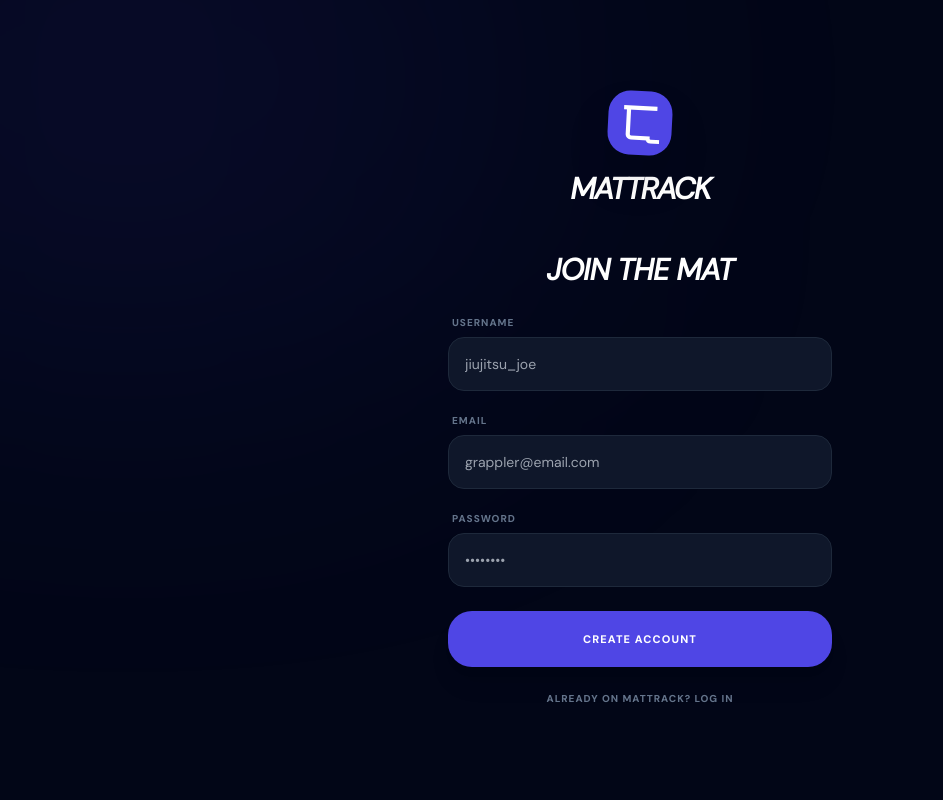
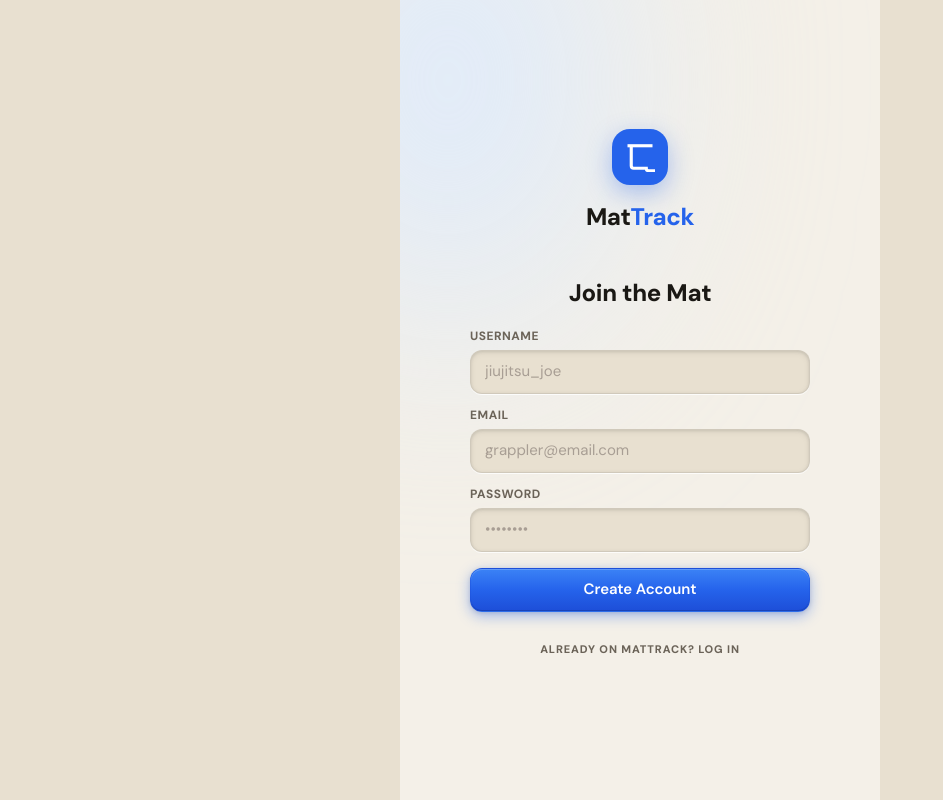
Before and after one commit to Ehsan516/MatTrack, a React (Vite) app: page / in a window 1280 px wide. Both pictures are taken after a click on the button "NO ACCOUNT? CREATE PROFILE". Shown: the whole page, without its empty margins (0-943 px from the left). Built offline with nearby package versions, Linux system fonts and the light colour scheme.

Commit message:
Migrate auth screen to the new design system
Login/signup/verify now use the shared field, btn, and modal-icon
components instead of dark Tailwind utility classes. Also dropped
two unused imports (UserRole, SportType, supabase) left over from
an earlier version of this screen.

```diff
--- a/components/Auth.tsx
+++ b/components/Auth.tsx
@@ -1,8 +1,6 @@
-
-import React, { useState, useEffect } from 'react';
-import { AuthStep, UserRole, SportType } from '../types';
+import React, { useState } from 'react';
+import { AuthStep } from '../types';
 import { dataService } from '../services/dataService';
-import { supabase } from '../services/supabaseClient';
 
 interface AuthProps {
   onComplete: () => void;
@@ -68,36 +66,36 @@ const Auth: React.FC<AuthProps> = ({ onComplete }) => {
       case 'LOGIN':
       case 'SIGNUP':
         return (
-          <div className="w-full max-w-sm space-y-6 animate-in fade-in zoom-in-95 duration-300">
-            <div className="text-center space-y-2">
-              <h1 className="text-3xl font-black tracking-tight text-white italic uppercase leading-none">
+          <div className="col gap-4" style={{ width: '100%' }}>
+            <div className="col gap-2" style={{ textAlign: 'center' }}>
+              <h1 className="modal-title" style={{ fontSize: '1.5rem' }}>
                 {step === 'LOGIN' ? 'Welcome Back' : 'Join the Mat'}
               </h1>
-              {error && <p className="text-red-400 text-[10px] font-black bg-red-500/10 p-2 rounded-lg uppercase tracking-widest">{error}</p>}
+              {error && <p className="badge red" style={{ justifyContent: 'center', padding: '8px 12px', whiteSpace: 'normal' }}>{error}</p>}
             </div>
 
-            <div className="space-y-4">
+            <div className="col gap-3">
               {step === 'SIGNUP' && (
-                <div className="space-y-1">
-                  <label className="text-[10px] font-black text-slate-500 uppercase tracking-widest ml-1">Username</label>
-                  <input type="text" value={username} onChange={e => setUsername(e.target.value)} placeholder="jiujitsu_joe" className="w-full bg-slate-900 border border-slate-800 rounded-2xl p-4 text-sm outline-none focus:ring-2 focus:ring-indigo-600 transition-all text-white" />
+                <div>
+                  <label className="field-label">Username</label>
+                  <input type="text" value={username} onChange={e => setUsername(e.target.value)} placeholder="jiujitsu_joe" className="field" />
                 </div>
               )}
-              <div className="space-y-1">
-                <label className="text-[10px] font-black text-slate-500 uppercase tracking-widest ml-1">Email</label>
-                <input type="email" value={email} onChange={e => setEmail(e.target.value)} placeholder="grappler@email.com" className="w-full bg-slate-900 border border-slate-800 rounded-2xl p-4 text-sm outline-none focus:ring-2 focus:ring-indigo-600 transition-all text-white" />
+              <div>
+                <label className="field-label">Email</label>
+                <input type="email" value={email} onChange={e => setEmail(e.target.value)} placeholder="grappler@email.com" className="field" />
               </div>
-              <div className="space-y-1">
-                <label className="text-[10px] font-black text-slate-500 uppercase tracking-widest ml-1">Password</label>
-                <input type="password" value={password} onChange={e => setPassword(e.target.value)} placeholder="••••••••" className="w-full bg-slate-900 border border-slate-800 rounded-2xl p-4 text-sm outline-none focus:ring-2 focus:ring-indigo-600 transition-all text-white" />
+              <div>
+                <label className="field-label">Password</label>
+                <input type="password" value={password} onChange={e => setPassword(e.target.value)} placeholder="••••••••" className="field" />
               </div>
             </div>
 
-            <button onClick={handleAuth} disabled={loading} className="w-full bg-indigo-600 hover:bg-indigo-500 disabled:opacity-50 text-white font-black py-5 rounded-[24px] shadow-xl transition-all active:scale-95 uppercase tracking-widest text-[11px]">
+            <button onClick={handleAuth} disabled={loading} className="btn btn-primary btn-full">
               {loading ? 'Processing...' : step === 'LOGIN' ? 'Sign In' : 'Create Account'}
             </button>
 
-            <button onClick={() => setStep(step === 'LOGIN' ? 'SIGNUP' : 'LOGIN')} className="w-full text-[10px] font-black text-slate-500 hover:text-indigo-400 uppercase tracking-widest transition-colors">
+            <button onClick={() => setStep(step === 'LOGIN' ? 'SIGNUP' : 'LOGIN')} className="link-btn" style={{ alignSelf: 'center' }}>
               {step === 'LOGIN' ? 'No account? Create profile' : 'Already on MatTrack? Log In'}
             </button>
           </div>
@@ -105,37 +103,39 @@ const Auth: React.FC<AuthProps> = ({ onComplete }) => {
 
       case 'VERIFY':
         return (
-          <div className="w-full max-w-sm space-y-8 animate-in zoom-in-95 duration-300">
-            <div className="text-center space-y-4">
-               <div className="w-16 h-16 bg-indigo-600/10 rounded-2xl flex items-center justify-center mx-auto text-indigo-500 shadow-inner">
-                 <svg className="w-8 h-8" fill="none" viewBox="0 0 24 24" stroke="currentColor" strokeWidth="2.5"><path d="M3 8l7.89 5.26a2 2 0 002.22 0L21 8M5 19h14a2 2 0 002-2V7a2 2 0 00-2-2H5a2 2 0 00-2-2v10a2 2 0 002 2z"/></svg>
-               </div>
-               <div className="space-y-1">
-                <h1 className="text-3xl font-black text-white italic uppercase tracking-tight">Check Inbox</h1>
-                <p className="text-slate-500 text-xs">Enter the 6-digit code sent to <span className="text-indigo-400 font-bold">{email}</span></p>
-               </div>
-               {error && <p className="text-red-400 text-[10px] font-black bg-red-500/10 p-2 rounded-lg uppercase tracking-widest text-center">{error}</p>}
+          <div className="col gap-5" style={{ width: '100%' }}>
+            <div className="col gap-3" style={{ textAlign: 'center', alignItems: 'center' }}>
+              <div className="modal-icon blue">
+                <svg width="24" height="24" viewBox="0 0 24 24" fill="none" stroke="currentColor" strokeWidth="2.5"><path d="M3 8l7.89 5.26a2 2 0 002.22 0L21 8M5 19h14a2 2 0 002-2V7a2 2 0 00-2-2H5a2 2 0 00-2-2v10a2 2 0 002 2z"/></svg>
+              </div>
+              <div>
+                <h1 className="modal-title">Check Inbox</h1>
+                <p className="modal-desc" style={{ marginBottom: 0, marginTop: 4 }}>Enter the 6-digit code sent to <span style={{ color: 'var(--blue-vivid)', fontWeight: 700 }}>{email}</span></p>
+              </div>
+              {error && <p className="badge red" style={{ justifyContent: 'center', padding: '8px 12px' }}>{error}</p>}
             </div>
 
-            <div className="space-y-6 text-center">
+            <div className="col gap-4" style={{ textAlign: 'center' }}>
               <input
                 type="text"
+                inputMode="numeric"
                 maxLength={6}
                 value={verificationCode}
                 onChange={e => setVerificationCode(e.target.value.replace(/[^0-9]/g, ''))}
                 placeholder="000000"
-                className="w-full bg-slate-900 border border-slate-800 rounded-[32px] p-6 text-center text-5xl font-black tracking-[0.2em] text-white outline-none focus:ring-4 focus:ring-indigo-600/50 transition-all shadow-2xl"
+                className="field"
+                style={{ textAlign: 'center', fontSize: '2.25rem', fontWeight: 800, letterSpacing: '0.3em', height: 76, borderRadius: 24 }}
               />
 
-              <button onClick={handleVerify} disabled={loading || verificationCode.length < 6} className="w-full bg-indigo-600 hover:bg-indigo-500 disabled:opacity-50 text-white font-black py-5 rounded-[24px] shadow-xl transition-all active:scale-95 uppercase tracking-widest text-[11px]">
+              <button onClick={handleVerify} disabled={loading || verificationCode.length < 6} className="btn btn-primary btn-full">
                 {loading ? 'Verifying...' : 'Verify Email'}
               </button>
 
-              <div className="space-y-2">
-                <button onClick={handleResend} disabled={resending} className="w-full text-[10px] font-black text-slate-500 hover:text-indigo-400 uppercase tracking-widest transition-colors">
+              <div className="col">
+                <button onClick={handleResend} disabled={resending} className="link-btn">
                   {resending ? 'Resending Code...' : "Didn't get a code? Resend"}
                 </button>
-                <button onClick={() => setStep('SIGNUP')} className="w-full text-[10px] font-black text-slate-500 hover:text-indigo-400 uppercase tracking-widest transition-colors">
+                <button onClick={() => setStep('SIGNUP')} className="link-btn">
                   Back to Signup
                 </button>
               </div>
@@ -148,15 +148,15 @@ const Auth: React.FC<AuthProps> = ({ onComplete }) => {
   };
 
   return (
-    <div className="min-h-screen bg-slate-950 flex flex-col items-center justify-center p-6 relative overflow-hidden">
-      <div className="absolute top-[-20%] left-[-20%] w-[60%] h-[60%] bg-indigo-600/10 rounded-full blur-[160px]"></div>
-      <div className="mb-12 flex flex-col items-center relative z-10">
-        <div className="w-16 h-16 bg-indigo-600 rounded-[22px] flex items-center justify-center mb-4 shadow-2xl rotate-3">
-          <svg className="w-10 h-10 text-white" viewBox="0 0 24 24" fill="none" stroke="currentColor" strokeWidth="2.5"><path d="M2 3h20"/><path d="M5 3v16a2 2 0 0 0 2 2h10a2 2 0 0 0 2 2h10a2 2 0 0 0 2-2V3"/></svg>
+    <div className="shell" style={{ alignItems: 'center', justifyContent: 'center', padding: 24, position: 'relative' }}>
+      <div style={{ position: 'absolute', top: '-20%', left: '-20%', width: '60%', height: '60%', background: 'var(--blue-light)', borderRadius: '50%', filter: 'blur(120px)', pointerEvents: 'none' }} />
+      <div className="col" style={{ alignItems: 'center', marginBottom: 40, position: 'relative' }}>
+        <div style={{ width: 56, height: 56, borderRadius: 18, background: 'var(--blue-vivid)', display: 'flex', alignItems: 'center', justifyContent: 'center', marginBottom: 14, boxShadow: '0 8px 24px rgba(37,99,235,0.35)' }}>
+          <svg width="30" height="30" viewBox="0 0 24 24" fill="none" stroke="#fff" strokeWidth="2.5"><path d="M2 3h20"/><path d="M5 3v16a2 2 0 0 0 2 2h10a2 2 0 0 0 2 2h10a2 2 0 0 0 2-2V3"/></svg>
         </div>
-        <span className="text-3xl font-black tracking-tighter text-white italic uppercase">MATTRACK</span>
+        <span className="nav-wordmark" style={{ fontSize: '1.5rem' }}>Mat<span>Track</span></span>
       </div>
-      <div className="relative z-10 w-full flex justify-center">{renderStep()}</div>
+      <div className="relative" style={{ width: '100%', maxWidth: 340, display: 'flex', justifyContent: 'center' }}>{renderStep()}</div>
     </div>
   );
 };
```
